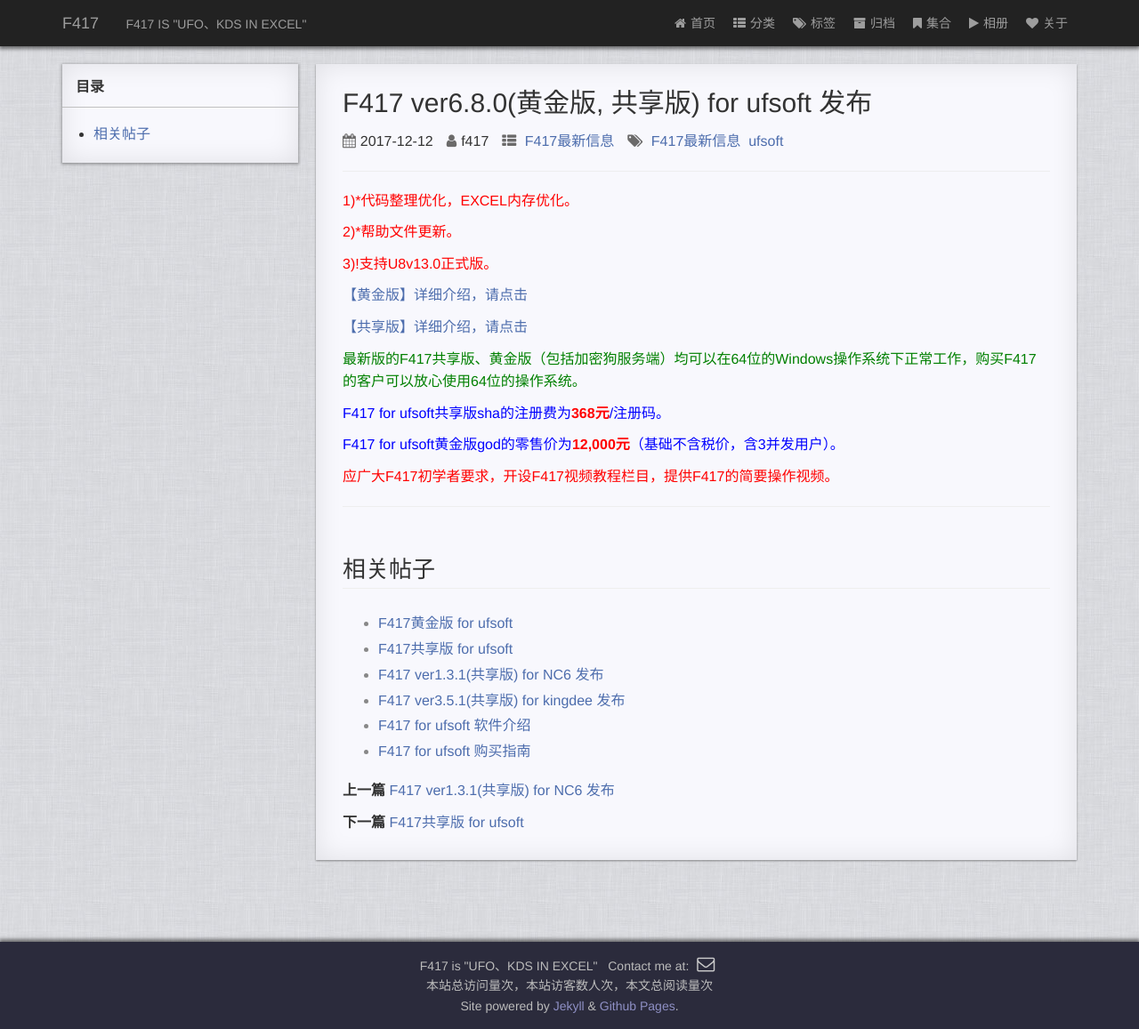
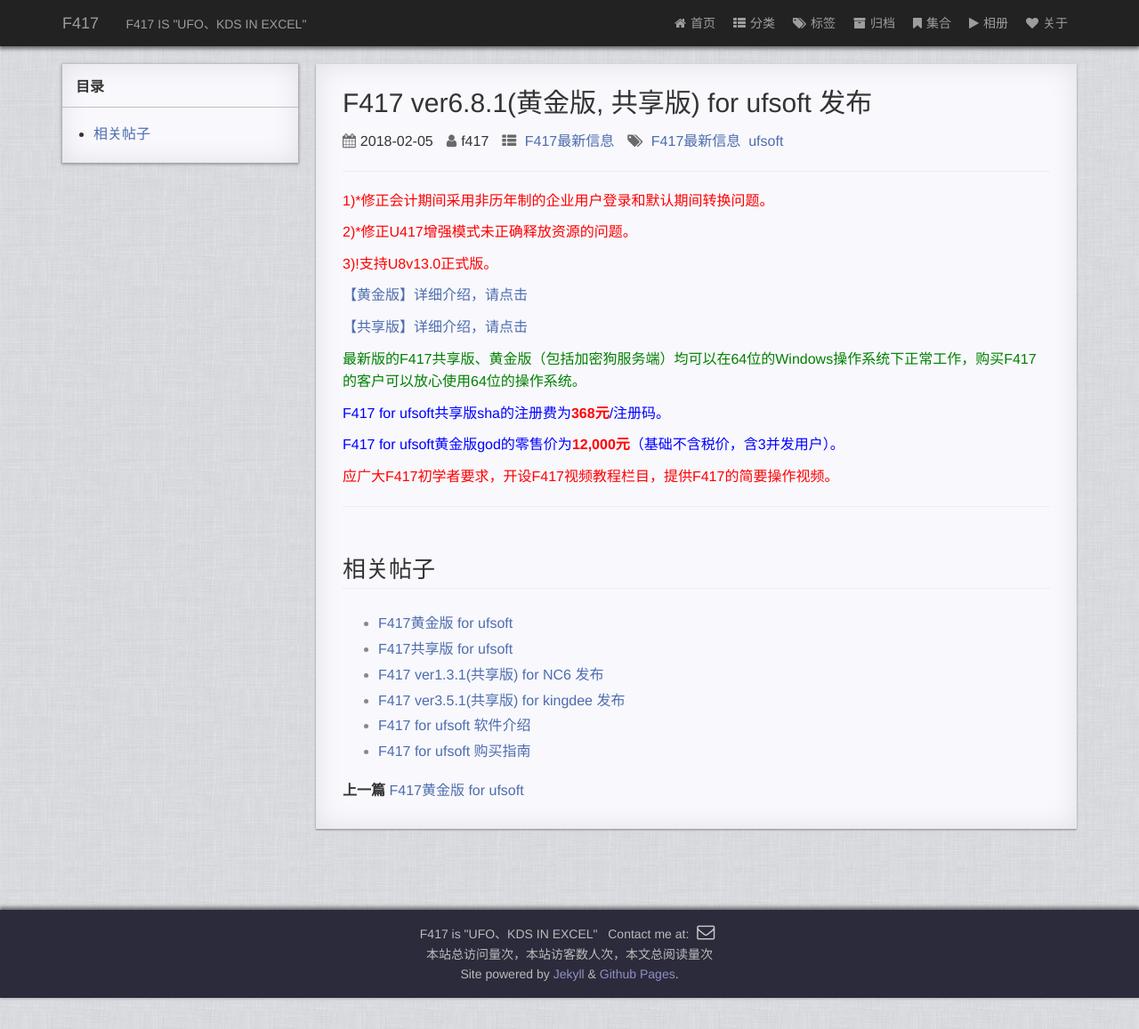
Before and after one commit to f417/f417.github.io, a Jekyll site: the page built from _posts/2017-01-01-f417_new_uf.md, in a window 1280 px wide. Shown: the whole page at 89% size. Built offline with Jekyll 4.4.1, drawn with Linux system fonts in a browser that asks for light colours; comment, search, counter and statistics services are not loaded; a style sheet for code colours, icons or effects is not loaded; after the commit the page ends 1122 px from its top, so only the background shows below that.

Commit message:
update 6.8.1

```diff
--- a/_posts/2017-01-01-f417_new_uf.md
+++ b/_posts/2017-01-01-f417_new_uf.md
@@ -1,10 +1,10 @@
 ---
 layout: post
-title: "F417 ver6.8.0(黄金版, 共享版) for ufsoft 发布"
+title: "F417 ver6.8.1(黄金版, 共享版) for ufsoft 发布"
 categories: f417_new
 tags: F417最新信息 ufsoft
 author: f417
-date: 2017-12-12
+date: 2018-02-05
 ---
 
 * content
@@ -12,9 +12,9 @@
 
 
 
-<p><font color="red">1)*代码整理优化，EXCEL内存优化。</font></p>
+<p><font color="red">1)*修正会计期间采用非历年制的企业用户登录和默认期间转换问题。</font></p>
 
-<p><font color="red">2)*帮助文件更新。</font></p>
+<p><font color="red">2)*修正U417增强模式未正确释放资源的问题。</font></p>
 
 <p><font color="red">3)!支持U8v13.0正式版。</font></p>
 
```
Also changed, not shown: _posts/2017-01-01-f417_uf_gold.md (+2 -2 lines), _posts/2017-01-01-f417_uf_share.md (+2 -2 lines).
